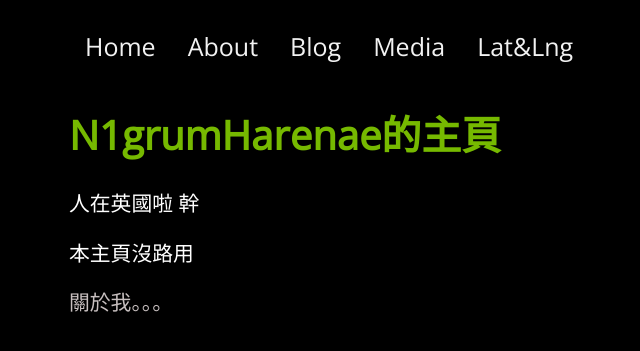
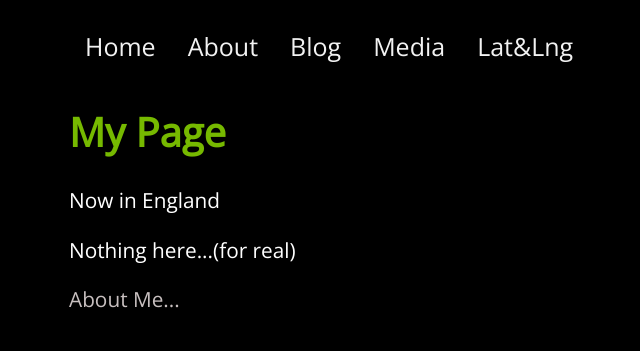
Before and after one commit to NigrumHarenae/nigrumharenae.github.io, a Jekyll site: the page built from index.html, in a window 1280 px wide. Shown: the top 351 px of the page, without its empty margins (91-731 px from the left). Built offline with Jekyll 4.4.1, drawn with Linux system fonts in a browser that asks for light colours; a script that is not in the unit is left out.

Commit message:
Update index.html

```diff
--- a/index.html
+++ b/index.html
@@ -6,10 +6,10 @@ title: N1grumHarenae's Page
 
 
 <div class="blurb">
-	<h1>N1grumHarenae的主頁</h1>
-	<p>人在英國啦 幹</p>
-	<p>本主頁沒路用</p>
-	<p><a href="/about">關於我。。。</a></p>
+	<h1>My Page</h1>
+	<p>Now in England</p>
+	<p>Nothing here...(for real)</p>
+	<p><a href="/about">About Me...</a></p>
 
 	<script type="text/javascript" src="//ra.revolvermaps.com/0/0/8.js?i=0h99md90i6o&amp;m=6&amp;c=ff0000&amp;cr1=ffffff&amp;f=georgia&amp;l=49&amp;v0=20&amp;z=15&amp;rx=20&amp;lx=400&amp;ly=80&amp;hi=60&amp;he=9&amp;rs=20&amp;as=0" async="async"></script>
 
```
